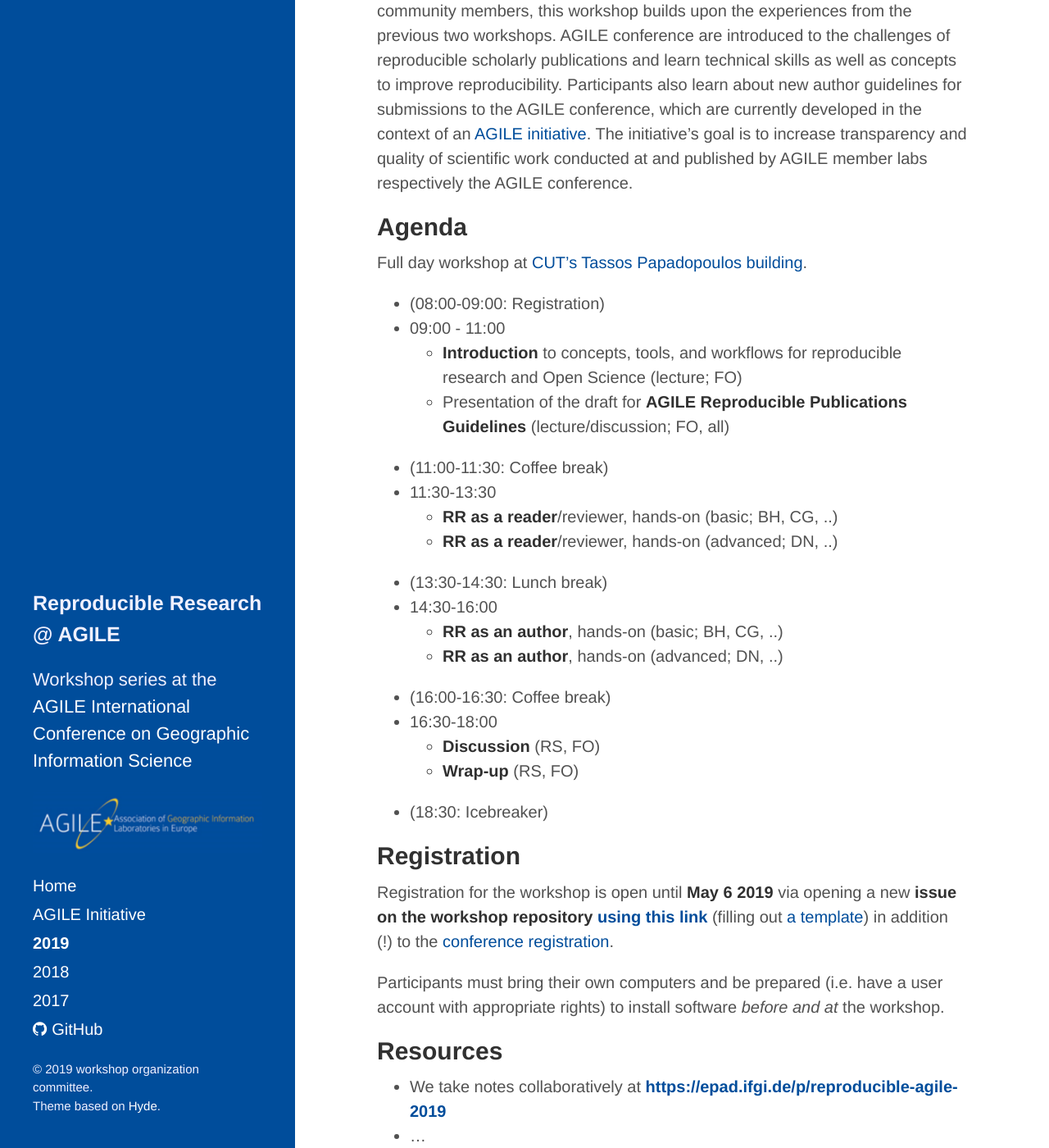
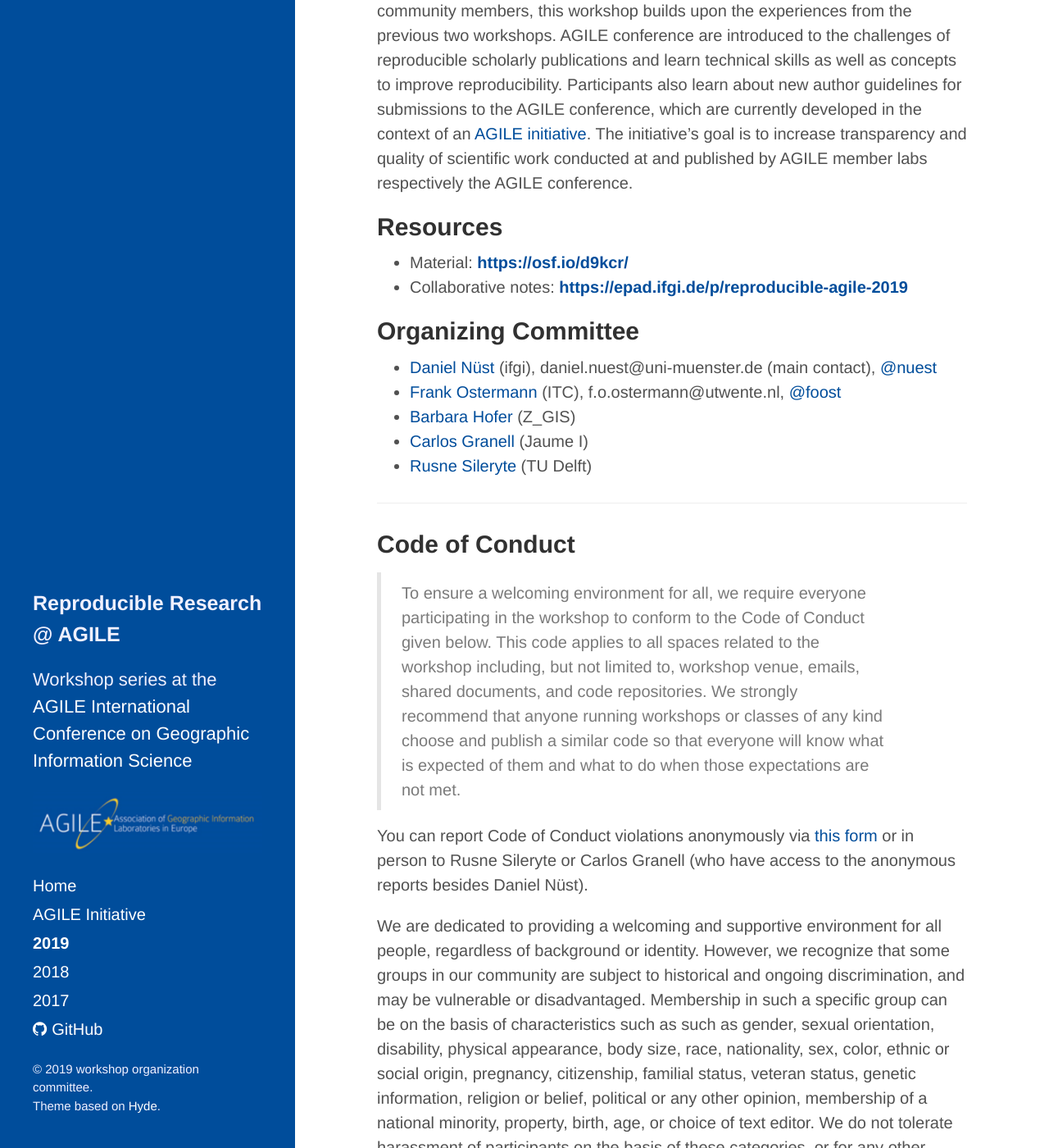
Before and after one commit to reproducible-agile/reproducible-agile.github.io, a Jekyll site: the page built from 2019.md, in a window 1280 px wide and 1400 px high, scrolled down 469 px. Shown: the whole window at 82% size. Built offline with Jekyll 4.4.1, drawn with Linux system fonts in a browser that asks for light colours.

Commit message:
update 2019 workshop page

```diff
--- a/2019.md
+++ b/2019.md
@@ -22,38 +22,10 @@ AGILE conference are introduced to the challenges of reproducible scholarly publ
 Participants also learn about new author guidelines for submissions to the AGILE conference, which are currently developed in the context of an [AGILE initiative](https://o2r.info/reproducible-agile/initiative).
 The initiative's goal is to increase transparency and quality of scientific work conducted at and published by AGILE member labs respectively the AGILE conference.
 
-## Agenda
-
-Full day workshop at  [CUT’s Tassos Papadopoulos building]().
-
-- (08:00-09:00: Registration)
-- 09:00 - 11:00
-  - **Introduction** to concepts, tools, and workflows for reproducible research and Open Science (lecture; FO)
-  - Presentation of the draft for **AGILE Reproducible Publications Guidelines** (lecture/discussion; FO, all)
-- (11:00-11:30: Coffee break)
-- 11:30-13:30
-  - **RR as a reader**/reviewer, hands-on (basic; BH, CG, ..)
-  - **RR as a reader**/reviewer, hands-on (advanced; DN, ..)
-- (13:30-14:30: Lunch break)
-- 14:30-16:00
-  - **RR as an author**, hands-on (basic; BH, CG, ..)
-  - **RR as an author**, hands-on (advanced; DN, ..)
-- (16:00-16:30: Coffee break)
-- 16:30-18:00
-  - **Discussion** (RS, FO)
-  - **Wrap-up** (RS, FO)
-- (18:30: Icebreaker)
-
-## Registration
-
-Registration for the workshop is open until **May 6 2019** via opening a new **issue on the workshop repository** **[using this link](https://github.com/o2r-project/reproducible-agile/issues/new?template=registration_template_2019.md&labels=registration&title=Registration%20for%20NAME%20HERE)** (filling out [a template](https://github.com/o2r-project/reproducible-agile/blob/master/ISSUE_TEMPLATE/registration_template_2019.md)) in addition (!) to the [conference registration](http://www.smarteventscy.com/congress/agile/index.php).
-
-Participants must bring their own computers and be prepared (i.e. have a user account with appropriate rights) to install software _before and at_ the workshop.
-
 ## Resources
 
-- We take notes collaboratively at [**https://epad.ifgi.de/p/reproducible-agile-2019**](https://epad.ifgi.de/p/reproducible-agile-2019)
-- ...
+- Material: [**https://osf.io/d9kcr/**](https://osf.io/d9kcr/)
+- Collaborative notes: [**https://epad.ifgi.de/p/reproducible-agile-2019**](https://epad.ifgi.de/p/reproducible-agile-2019)
 
 ## Organizing Committee
 
@@ -62,6 +34,8 @@ Participants must bring their own computers and be prepared (i.e. have a user ac
 - [Barbara Hofer](https://orcid.org/0000-0001-7078-3766) (Z_GIS)
 - [Carlos Granell](https://orcid.org/0000-0003-1004-9695) (Jaume I)
 - [Rusne Sileryte](https://orcid.org/0000-0002-8245-3016) (TU Delft)
+
+------
 
 ## Code of Conduct
 
```
Also changed, not shown: index.md (+1 -1 lines).
